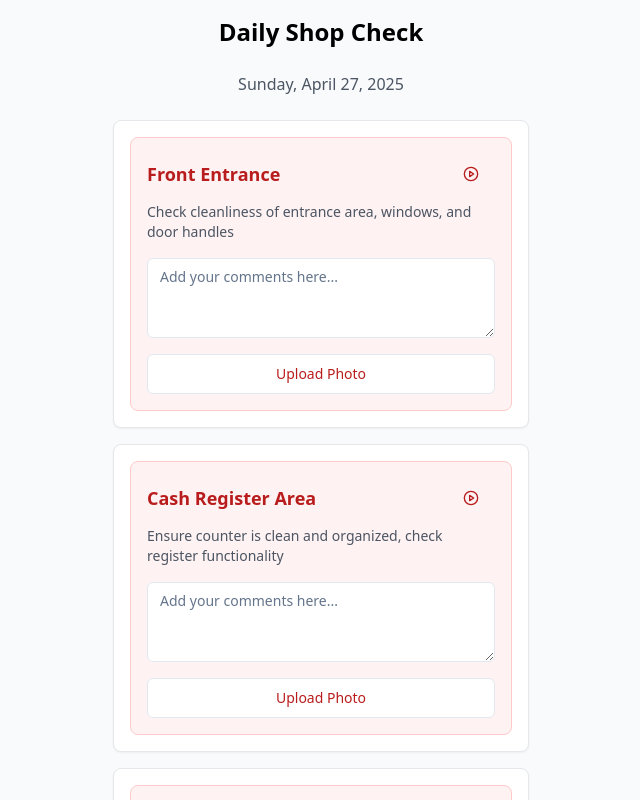
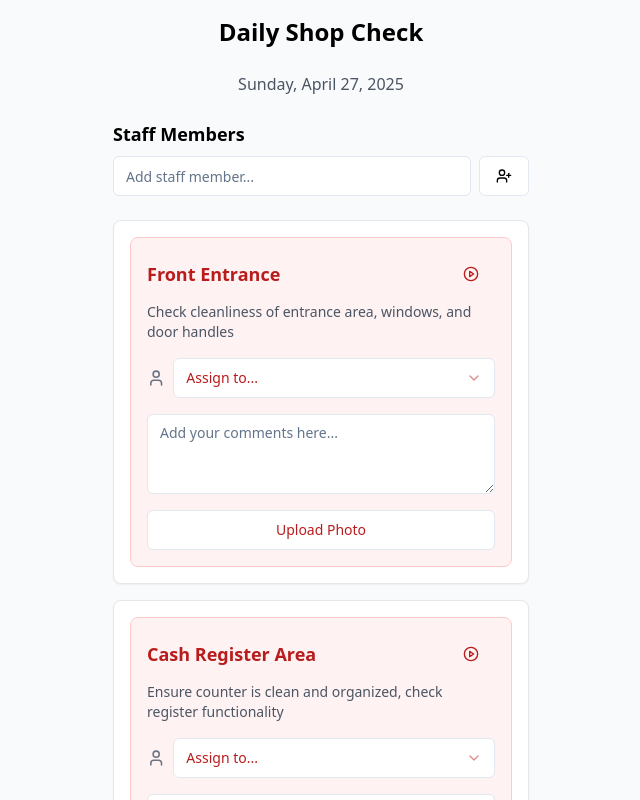
Before and after one commit to lawnmowermadala/shop-spot-check-daily, a React (Vite) app: page / in a window 1280 px wide. Shown: the top 800 px of the page, without its empty margins (319-959 px from the left). Built offline with nearby package versions, Linux system fonts and the light colour scheme.

Commit message:
Add assignees dropdown and input
Add a dropdown list for assigning jobs and an input for adding assignees.

```diff
--- /dev/null
+++ b/src/components/AssigneeSelect.tsx
@@ -0,0 +1,38 @@
+
+import React from 'react';
+import {
+  Select,
+  SelectContent,
+  SelectItem,
+  SelectTrigger,
+  SelectValue,
+} from "@/components/ui/select";
+import { User } from 'lucide-react';
+
+interface AssigneeSelectProps {
+  value: string;
+  onChange: (value: string) => void;
+  assignees: { id: string; name: string }[];
+}
+
+const AssigneeSelect: React.FC<AssigneeSelectProps> = ({ value, onChange, assignees }) => {
+  return (
+    <div className="flex items-center gap-2 mb-4">
+      <User className="h-5 w-5 text-gray-500" />
+      <Select value={value} onValueChange={onChange}>
+        <SelectTrigger className="w-full">
+          <SelectValue placeholder="Assign to..." />
+        </SelectTrigger>
+        <SelectContent>
+          {assignees.map((assignee) => (
+            <SelectItem key={assignee.id} value={assignee.id}>
+              {assignee.name}
+            </SelectItem>
+          ))}
+        </SelectContent>
+      </Select>
+    </div>
+  );
+};
+
+export default AssigneeSelect;
--- a/src/components/ChecklistItem.tsx
+++ b/src/components/ChecklistItem.tsx
@@ -1,19 +1,21 @@
-
 import React, { useState } from 'react';
 import { Card } from "@/components/ui/card";
 import { Button } from "@/components/ui/button";
 import { Textarea } from "@/components/ui/textarea";
 import { CirclePause, CirclePlay, CircleCheck } from 'lucide-react';
+import AssigneeSelect from './AssigneeSelect';
 
 interface ChecklistItemProps {
   area: string;
   description: string;
+  assignees: { id: string; name: string }[];
 }
 
-const ChecklistItem: React.FC<ChecklistItemProps> = ({ area, description }) => {
+const ChecklistItem: React.FC<ChecklistItemProps> = ({ area, description, assignees }) => {
   const [status, setStatus] = useState<'needs-check' | 'in-progress' | 'done'>('needs-check');
   const [comment, setComment] = useState('');
   const [photoUrl, setPhotoUrl] = useState<string | null>(null);
+  const [assigneeId, setAssigneeId] = useState('');
 
   const handlePhotoUpload = (e: React.ChangeEvent<HTMLInputElement>) => {
     const file = e.target.files?.[0];
@@ -52,6 +54,12 @@ const ChecklistItem: React.FC<ChecklistItemProps> = ({ area, description }) => {
         </div>
         <p className="text-sm text-gray-600 mb-4">{description}</p>
 
+        <AssigneeSelect
+          value={assigneeId}
+          onChange={setAssigneeId}
+          assignees={assignees}
+        />
+
         <Textarea
           placeholder="Add your comments here..."
           value={comment}
--- a/src/pages/Index.tsx
+++ b/src/pages/Index.tsx
@@ -1,6 +1,8 @@
-
 import { useState } from 'react';
 import ChecklistItem from '@/components/ChecklistItem';
+import { Button } from '@/components/ui/button';
+import { Input } from '@/components/ui/input';
+import { UserPlus } from 'lucide-react';
 
 const shopAreas = [
   {
@@ -46,6 +48,19 @@ const shopAreas = [
 ];
 
 const Index = () => {
+  const [assignees, setAssignees] = useState<{ id: string; name: string }[]>([]);
+  const [newAssigneeName, setNewAssigneeName] = useState('');
+
+  const handleAddAssignee = () => {
+    if (newAssigneeName.trim()) {
+      setAssignees([
+        ...assignees,
+        { id: Date.now().toString(), name: newAssigneeName.trim() }
+      ]);
+      setNewAssigneeName('');
+    }
+  };
+
   return (
     <div className="max-w-md mx-auto p-4">
       <h1 className="text-2xl font-bold mb-6 text-center">Daily Shop Check</h1>
@@ -58,12 +73,33 @@ const Index = () => {
         })}
       </p>
 
+      <div className="mb-6 space-y-2">
+        <h2 className="text-lg font-semibold">Staff Members</h2>
+        <div className="flex gap-2">
+          <Input
+            placeholder="Add staff member..."
+            value={newAssigneeName}
+            onChange={(e) => setNewAssigneeName(e.target.value)}
+            onKeyPress={(e) => e.key === 'Enter' && handleAddAssignee()}
+          />
+          <Button onClick={handleAddAssignee} variant="outline">
+            <UserPlus className="h-4 w-4" />
+          </Button>
+        </div>
+        {assignees.length > 0 && (
+          <div className="text-sm text-gray-600">
+            Staff: {assignees.map(a => a.name).join(', ')}
+          </div>
+        )}
+      </div>
+
       <div className="space-y-4">
         {shopAreas.map((area, index) => (
           <ChecklistItem
             key={index}
             area={area.area}
             description={area.description}
+            assignees={assignees}
           />
         ))}
       </div>
```
